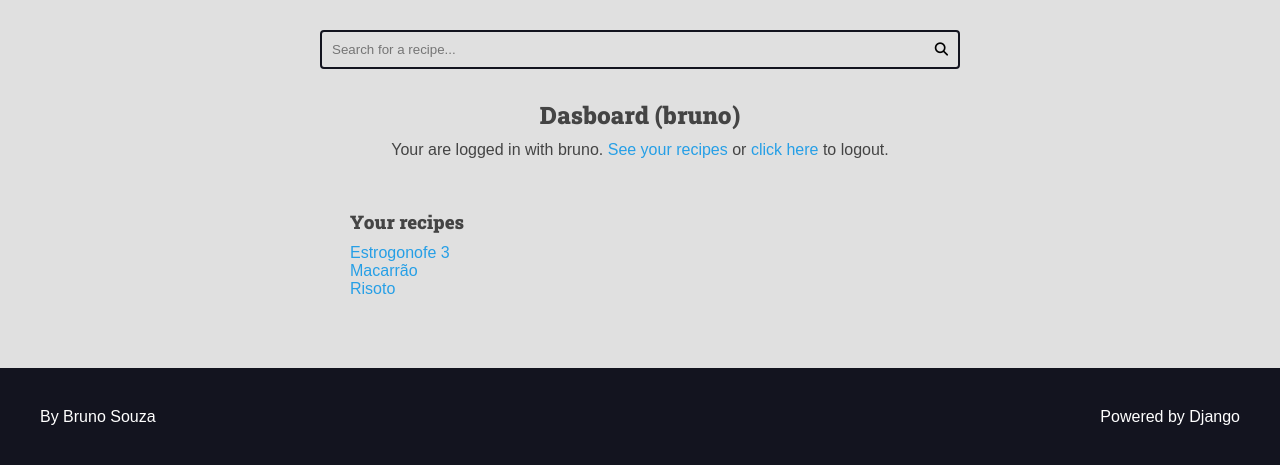
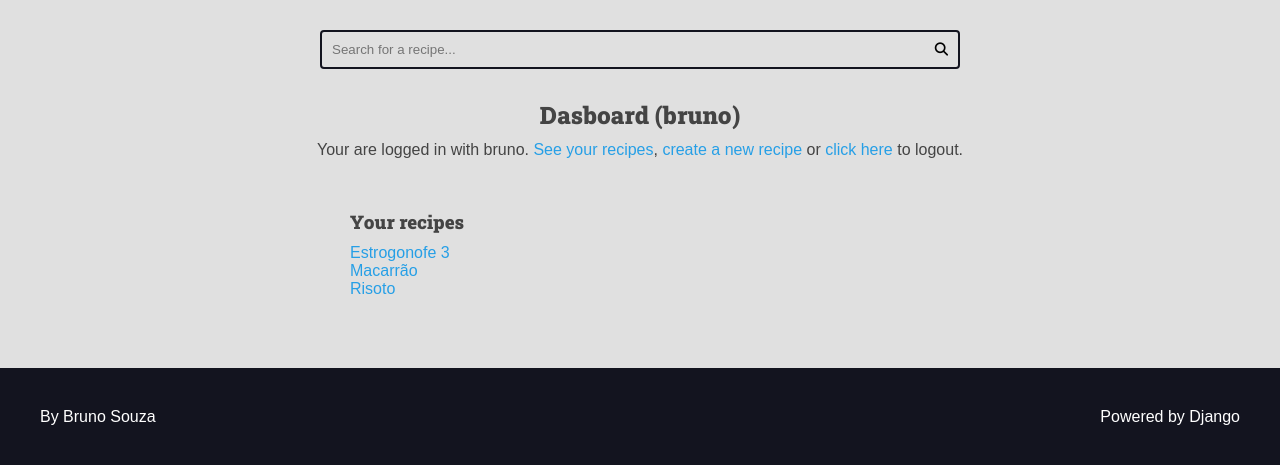
Before and after one commit to BrunoPereiradeSouza/Site-de-Receitas, a Django app: page /authors/dashboard/ in a window 1280 px wide. Shown: the part 113-578 px from the top of the page. Run offline with Django 4.2, Linux system fonts and the light colour scheme; a user stored in the database is signed in; data comes from the database, SQL or seed files in the repository; both versions use the stored data as it was after the commit.

Commit message:
Criando uma view para registrar novas receitas

```diff
--- a/authors/templates/authors/pages/dashboard.html
+++ b/authors/templates/authors/pages/dashboard.html
@@ -3,6 +3,7 @@
 {% block title %}Dasboard ({{ user }}){% endblock %}
 
 {% block content %}
+    {% include 'global/partials/messages.html' %}
     <div class="main-content center container">
         <h2>Dasboard ({{ user }})</h2>
           {% include 'authors/partials/login_message.html' %}
@@ -20,6 +21,4 @@
 
     </div>
 
-    {% include 'global/partials/messages.html' %}
-
 {% endblock %}
--- a/authors/templates/authors/partials/login_message.html
+++ b/authors/templates/authors/partials/login_message.html
@@ -1,7 +1,7 @@
 {% if request.user.is_authenticated %}
 
     <div class="login-message">Your are logged in with {{ request.user.username }}.
-    <a href="{% url 'authors:dashboard' %}">See your recipes</a> or <form class="inline-form" action="{% url 'authors:logout' %}" method="POST">
+    <a href="{% url 'authors:dashboard' %}">See your recipes</a>, <a href="{% url 'authors:dashboard_recipe_create' %}">create a new recipe</a> or <form class="inline-form" action="{% url 'authors:logout' %}" method="POST">
     {% csrf_token %}
     <input type="hidden" name="username" value="{{ request.user.username }}">
     <button class="plaintext-button" type="submit">click here</button>
--- a/authors/urls.py
+++ b/authors/urls.py
@@ -11,6 +11,11 @@ urlpatterns = [
     path('logout/', views.logout_view, name='logout'),
     path('dashboard/', views.dashboard, name='dashboard'),
     path(
+        'dashboard/recipe/create/',
+        views.dashboard_recipe_create,
+        name="dashboard_recipe_create"
+        ),
+    path(
         'dashboard/recipe/<int:id>/edit/',
         views.dashboard_recipe_edit,
         name='dashboard_recipe_edit'
--- a/authors/views.py
+++ b/authors/views.py
@@ -90,15 +90,48 @@ def dashboard(request):
 
 
 @login_required(login_url='authors:login', redirect_field_name='next')
+def dashboard_recipe_create(request):
+    if request.method == 'POST':
+        form = AuthorRecipeForm(request.POST, request.FILES)
+        if form.is_valid():
+            recipe = form.save(commit=False)
+
+            recipe.author = request.user
+            recipe.preparation_steps_is_html = False
+            recipe.is_published = False
+            recipe.save()
+            messages.success(request, 'Receita criada com sucesso!')
+            return redirect(reverse('authors:dashboard'))
+    else:
+        form = AuthorRecipeForm()
+
+    return render(request, 'authors/pages/dashboard_recipe.html', context={
+        'form': form
+    })
+
+
+@login_required(login_url='authors:login', redirect_field_name='next')
 def dashboard_recipe_edit(request, id):
     recipe = Recipe.objects.get(
         author=request.user, is_published=False, id=id
     )
 
     if request.method == 'POST':
-        form = AuthorRecipeForm(request.POST or None, instance=recipe)
+        form = AuthorRecipeForm(request.POST or None, request.FILES or None,
+                                instance=recipe)
         if form.is_valid():
-            form.save()
+            recipe = form.save(commit=False)
+
+            recipe.author = request.user
+            recipe.preparation_steps_is_html = False
+            recipe.is_published = False
+            recipe.save()
+
+            messages.success(request, 'Sua receita foi salva com sucesso!')
+            return redirect(reverse(
+                'authors:dashboard_recipe_edit', args=(id,)
+                )
+            )
     else:
         form = AuthorRecipeForm(instance=recipe)
 
--- a/base_templates/global/partials/form.html
+++ b/base_templates/global/partials/form.html
@@ -1,5 +1,5 @@
 <div class="main-content container">
-    <form  class="main-form" action="{{ form_action }}" method='POST'>
+    <form  class="main-form" action="{{ form_action }}" method='POST' enctype="multipart/form-data">
     {% csrf_token %}
         <div class="form-content form-content-grid">
             {% for field in form %}
```
Also changed, not shown: db.sqlite3.
